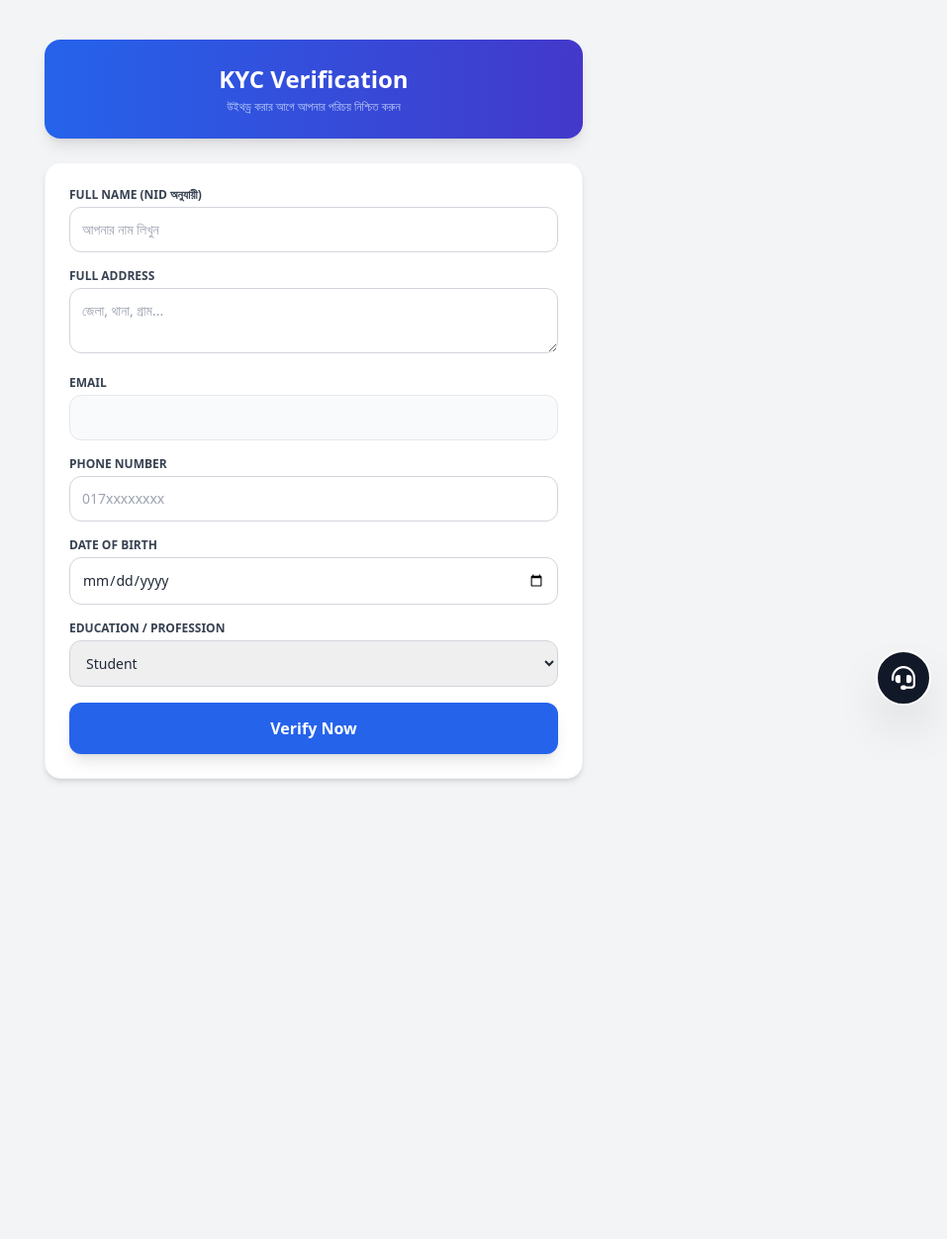
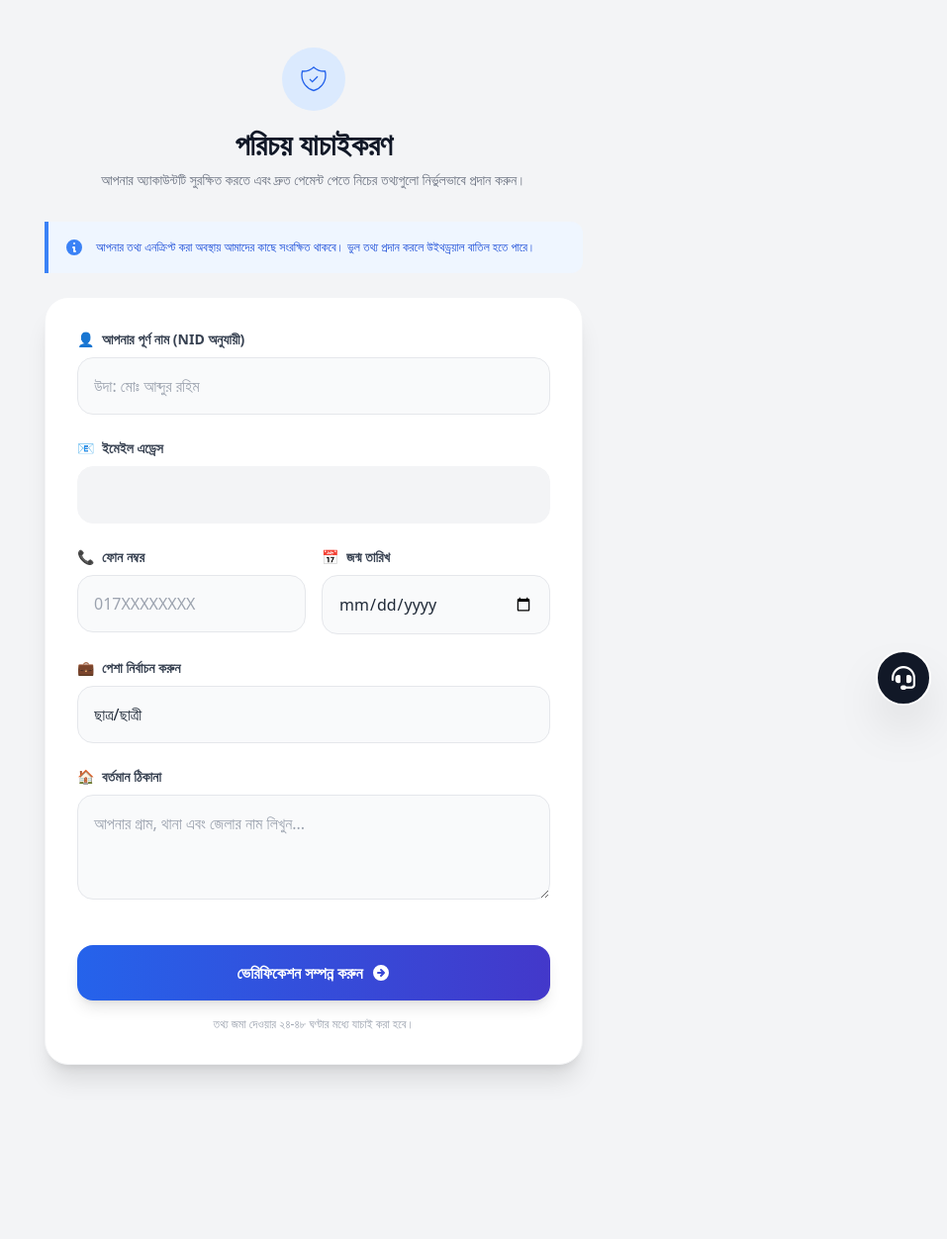
Before and after one commit to uto24/Riseii2, a Flask app: template templates/kyc.html in a window 1280 px wide. Shown: the whole page at 99% size, without its empty margins (323-1280 px from the left). Before the commit the page ends 790 px from the top, so only its background shows below. Run offline with Flask 3, Linux system fonts and the light colour scheme; the template is opened without the code that fills it, so the values that code supplies are empty; some libraries are stand-ins or nearby versions.

Commit message:
Update kyc.html

```diff
--- a/templates/kyc.html
+++ b/templates/kyc.html
@@ -1,69 +1,102 @@
 {% extends "base.html" %}
 
 {% block content %}
-<div class="max-w-xl mx-auto mt-6 mb-24 px-4">
+<div class="max-w-xl mx-auto mt-8 mb-24 px-4">
 
-    <!-- Header -->
-    <div class="bg-gradient-to-r from-blue-600 to-indigo-700 p-6 rounded-2xl shadow-lg text-white mb-6 text-center">
-        <h1 class="text-2xl font-bold mb-1">KYC Verification</h1>
-        <p class="text-xs text-blue-100 opacity-80">উইথড্র করার আগে আপনার পরিচয় নিশ্চিত করুন</p>
+    <div class="text-center mb-8">
+        <div class="inline-flex items-center justify-center w-16 h-16 bg-blue-100 text-blue-600 rounded-full mb-4">
+            <svg xmlns="http://www.w3.org/2000/svg" class="h-8 w-8" fill="none" viewBox="0 0 24 24" stroke="currentColor">
+                <path stroke-linecap="round" stroke-linejoin="round" stroke-width="2" d="id-card" />
+                <path d="M9 12l2 2 4-4m5.618-4.016A11.955 11.955 0 0112 2.944a11.955 11.955 0 01-8.618 3.04A12.02 12.02 0 003 9c0 5.591 3.824 10.29 9 11.622 5.176-1.332 9-6.03 9-11.622 0-1.042-.133-2.052-.382-3.016z" />
+            </svg>
+        </div>
+        <h1 class="text-3xl font-extrabold text-gray-900">পরিচয় যাচাইকরণ</h1>
+        <p class="text-gray-500 mt-2 text-sm">আপনার অ্যাকাউন্টটি সুরক্ষিত করতে এবং দ্রুত পেমেন্ট পেতে নিচের তথ্যগুলো নির্ভুলভাবে প্রদান করুন।</p>
     </div>
 
-    <!-- KYC Form -->
-    <div class="bg-white p-6 rounded-2xl shadow-md border border-gray-100">
-        <form action="/submit_kyc" method="POST" class="space-y-4">
-
-            <!-- Name -->
-            <div>
-                <label class="block text-xs font-bold text-gray-700 uppercase mb-1">Full Name (NID অনুযায়ী)</label>
-                <input type="text" name="name" placeholder="আপনার নাম লিখুন" required
-                       class="w-full border border-gray-300 p-3 rounded-xl focus:ring-2 focus:ring-blue-500 outline-none text-sm">
+    <div class="bg-blue-50 border-l-4 border-blue-500 p-4 mb-6 rounded-r-xl">
+        <div class="flex">
+            <div class="flex-shrink-0">
+                <svg class="h-5 w-5 text-blue-500" viewBox="0 0 20 20" fill="currentColor">
+                    <path fill-rule="evenodd" d="M18 10a8 8 0 11-16 0 8 8 0 0116 0zm-7-4a1 1 0 11-2 0 1 1 0 012 0zM9 9a1 1 0 000 2v3a1 1 0 001 1h1a1 1 0 100-2v-3a1 1 0 00-1-1H9z" clip-rule="evenodd" />
+                </svg>
+            </div>
+            <div class="ml-3">
+                <p class="text-xs text-blue-700 leading-relaxed">
+                    আপনার তথ্য এনক্রিপ্ট করা অবস্থায় আমাদের কাছে সংরক্ষিত থাকবে। ভুল তথ্য প্রদান করলে উইথড্রয়াল বাতিল হতে পারে।
+                </p>
+            </div>
+        </div>
     </div>
 
-            <!-- Address -->
+    <div class="bg-white rounded-3xl shadow-xl border border-gray-100 overflow-hidden">
+        <form action="/submit_kyc" method="POST" class="p-8 space-y-6">
+
+            <div class="grid grid-cols-1 gap-6">
                 <div>
-                <label class="block text-xs font-bold text-gray-700 uppercase mb-1">Full Address</label>
-                <textarea name="address" rows="2" placeholder="জেলা, থানা, গ্রাম..." required
-                          class="w-full border border-gray-300 p-3 rounded-xl focus:ring-2 focus:ring-blue-500 outline-none text-sm"></textarea>
+                    <label class="flex items-center text-sm font-semibold text-gray-700 mb-2">
+                        <span class="mr-2">👤</span> আপনার পূর্ণ নাম (NID অনুযায়ী)
+                    </label>
+                    <input type="text" name="name" placeholder="উদা: মোঃ আব্দুর রহিম" required
+                           class="w-full bg-gray-50 border border-gray-200 p-4 rounded-2xl focus:ring-2 focus:ring-blue-500 focus:bg-white transition-all outline-none">
                 </div>
 
-            <!-- Email (Readonly) -->
                 <div>
-                <label class="block text-xs font-bold text-gray-700 uppercase mb-1">Email</label>
+                    <label class="flex items-center text-sm font-semibold text-gray-700 mb-2">
+                        <span class="mr-2">📧</span> ইমেইল এড্রেস
+                    </label>
                     <input type="email" name="email" value="{{ user.email }}" readonly
-                       class="w-full border border-gray-200 bg-gray-50 p-3 rounded-xl text-gray-500 text-sm cursor-not-allowed">
+                           class="w-full border border-gray-100 bg-gray-100 p-4 rounded-2xl text-gray-500 cursor-not-allowed">
                 </div>
 
-            <!-- Phone Number -->
+                <div class="grid grid-cols-1 md:grid-cols-2 gap-4">
                     <div>
-                <label class="block text-xs font-bold text-gray-700 uppercase mb-1">Phone Number</label>
-                <input type="number" name="phone" placeholder="017xxxxxxxx" required
-                       class="w-full border border-gray-300 p-3 rounded-xl focus:ring-2 focus:ring-blue-500 outline-none text-sm">
+                        <label class="flex items-center text-sm font-semibold text-gray-700 mb-2">
+                            <span class="mr-2">📞</span> ফোন নম্বর
+                        </label>
+                        <input type="tel" name="phone" placeholder="017XXXXXXXX" required
+                               class="w-full bg-gray-50 border border-gray-200 p-4 rounded-2xl focus:ring-2 focus:ring-blue-500 focus:bg-white transition-all outline-none">
+                    </div>
+                    <div>
+                        <label class="flex items-center text-sm font-semibold text-gray-700 mb-2">
+                            <span class="mr-2">📅</span> জন্ম তারিখ
+                        </label>
+                        <input type="date" name="dob" required
+                               class="w-full bg-gray-50 border border-gray-200 p-4 rounded-2xl focus:ring-2 focus:ring-blue-500 focus:bg-white transition-all outline-none">
+                    </div>
                 </div>
 
-            <!-- Date of Birth -->
                 <div>
-                <label class="block text-xs font-bold text-gray-700 uppercase mb-1">Date of Birth</label>
-                <input type="date" name="dob" required
-                       class="w-full border border-gray-300 p-3 rounded-xl focus:ring-2 focus:ring-blue-500 outline-none text-sm">
-            </div>
-
-            <!-- Education -->
-            <div>
-                <label class="block text-xs font-bold text-gray-700 uppercase mb-1">Education / Profession</label>
-                <select name="education" class="w-full border border-gray-300 p-3 rounded-xl focus:ring-2 focus:ring-blue-500 outline-none text-sm">
-                    <option value="Student">Student</option>
-                    <option value="Job Holder">Job Holder</option>
-                    <option value="Business">Business</option>
-                    <option value="Freelancer">Freelancer</option>
-                    <option value="Other">Other</option>
+                    <label class="flex items-center text-sm font-semibold text-gray-700 mb-2">
+                        <span class="mr-2">💼</span> পেশা নির্বাচন করুন
+                    </label>
+                    <select name="education" class="w-full bg-gray-50 border border-gray-200 p-4 rounded-2xl focus:ring-2 focus:ring-blue-500 focus:bg-white transition-all outline-none appearance-none">
+                        <option value="Student">ছাত্র/ছাত্রী</option>
+                        <option value="Job Holder">চাকুরীজীবী</option>
+                        <option value="Business">ব্যবসায়ী</option>
+                        <option value="Freelancer">ফ্রিল্যান্সার</option>
+                        <option value="Other">অন্যান্য</option>
                     </select>
                 </div>
 
-            <!-- Submit Button -->
-            <button type="submit" class="w-full bg-blue-600 text-white font-bold py-3.5 rounded-xl shadow-lg hover:bg-blue-700 transition transform active:scale-95 mt-2">
-                Verify Now
+                <div>
+                    <label class="flex items-center text-sm font-semibold text-gray-700 mb-2">
+                        <span class="mr-2">🏠</span> বর্তমান ঠিকানা
+                    </label>
+                    <textarea name="address" rows="3" placeholder="আপনার গ্রাম, থানা এবং জেলার নাম লিখুন..." required
+                              class="w-full bg-gray-50 border border-gray-200 p-4 rounded-2xl focus:ring-2 focus:ring-blue-500 focus:bg-white transition-all outline-none"></textarea>
+                </div>
+            </div>
+
+            <div class="pt-4">
+                <button type="submit" class="w-full bg-gradient-to-r from-blue-600 to-indigo-700 text-white font-bold py-4 rounded-2xl shadow-lg hover:shadow-blue-200 hover:scale-[1.02] active:scale-95 transition-all duration-200 flex items-center justify-center space-x-2">
+                    <span>ভেরিফিকেশন সম্পন্ন করুন</span>
+                    <svg xmlns="http://www.w3.org/2000/svg" class="h-5 w-5" viewBox="0 0 20 20" fill="currentColor">
+                        <path fill-rule="evenodd" d="M10 18a8 8 0 100-16 8 8 0 000 16zm3.707-8.707l-3-3a1 1 0 00-1.414 1.414L10.586 9H7a1 1 0 100 2h3.586l-1.293 1.293a1 1 0 101.414 1.414l3-3a1 1 0 000-1.414z" clip-rule="evenodd" />
+                    </svg>
                 </button>
+                <p class="text-center text-xs text-gray-400 mt-4">তথ্য জমা দেওয়ার ২৪-৪৮ ঘণ্টার মধ্যে যাচাই করা হবে।</p>
+            </div>
         </form>
     </div>
 </div>
```
Lines whose indentation alone changed are shown as unchanged.
